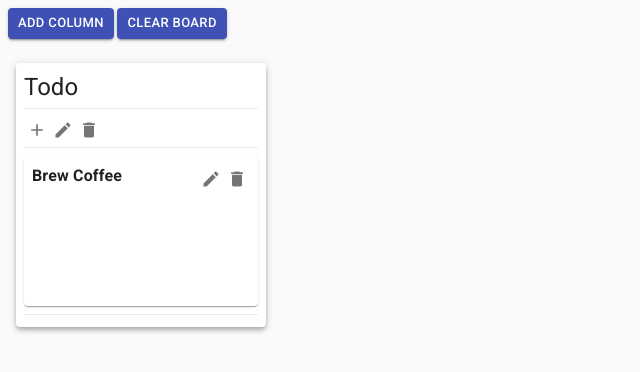
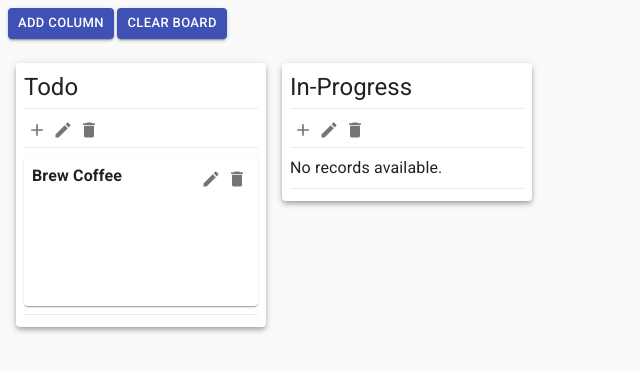
Before and after one commit to lukasgillmann/kg-kanban, a React (Create React App) app: page / in a window 1280 px wide. Shown: the top 372 px of the page, without its empty margins (0-640 px from the left). Built offline with nearby package versions, Linux system fonts and the light colour scheme.

Commit message:
Update default state

```diff
--- a/src/PersonalKanban/containers/KanbanBoard/index.tsx
+++ b/src/PersonalKanban/containers/KanbanBoard/index.tsx
@@ -15,6 +15,11 @@ const KanbanBoardContainer: React.FC<KanbanBoardContainerProps> = (props) => {
       id: "column-1",
       title: "Todo",
       records: [{ id: "record-1", title: "Brew Coffee" }],
+    },
+    {
+      id: "column-2",
+      title: "In-Progress",
+      records: [],
     },
   ]);
 
```
